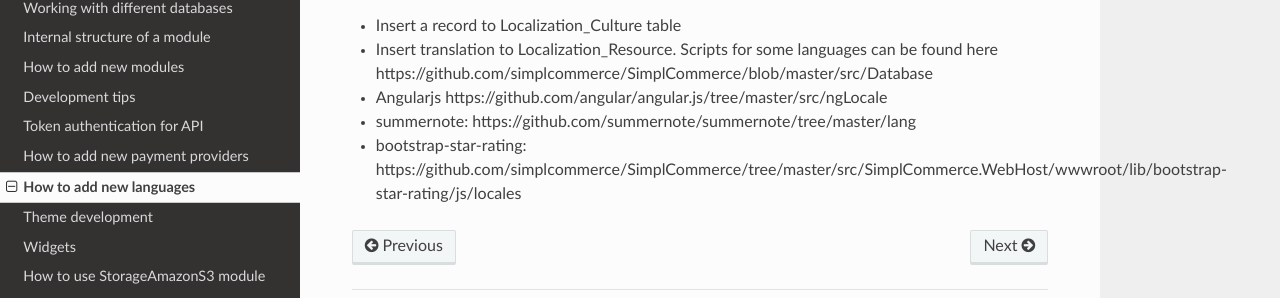
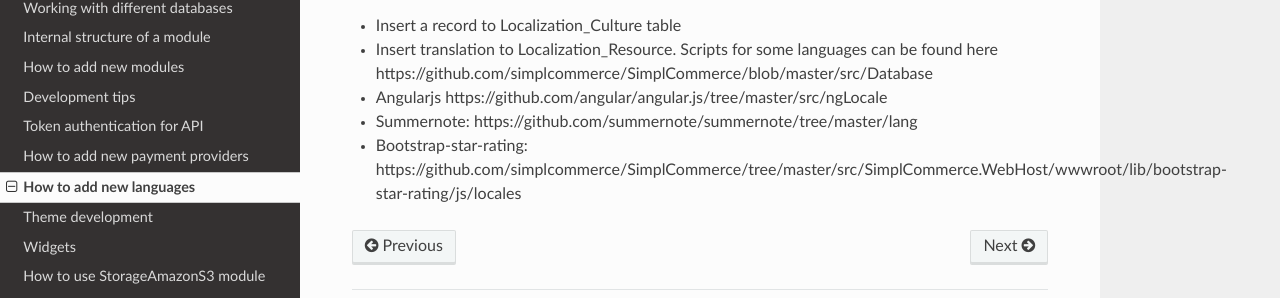
Before and after one commit to simplcommerce/docs, an MkDocs documentation site: the page built from docs/how-to-add-new-languages.md, in a window 1280 px wide. Shown: the part 171-469 px from the top of the page. Built offline with MkDocs 1.6.1, drawn with Linux system fonts in a browser that asks for light colours; nearby versions of some CDN libraries; old or Windows-style settings are respelled for this version of MkDocs.

```diff
--- a/docs/how-to-add-new-languages.md
+++ b/docs/how-to-add-new-languages.md
@@ -5,5 +5,5 @@
 - Insert a record to Localization_Culture table
 - Insert translation to Localization_Resource. Scripts for some languages can be found here https://github.com/simplcommerce/SimplCommerce/blob/master/src/Database
 - Angularjs https://github.com/angular/angular.js/tree/master/src/ngLocale
-- summernote: https://github.com/summernote/summernote/tree/master/lang
-- bootstrap-star-rating: https://github.com/simplcommerce/SimplCommerce/tree/master/src/SimplCommerce.WebHost/wwwroot/lib/bootstrap-star-rating/js/locales
+- Summernote: https://github.com/summernote/summernote/tree/master/lang
+- Bootstrap-star-rating: https://github.com/simplcommerce/SimplCommerce/tree/master/src/SimplCommerce.WebHost/wwwroot/lib/bootstrap-star-rating/js/locales
```
